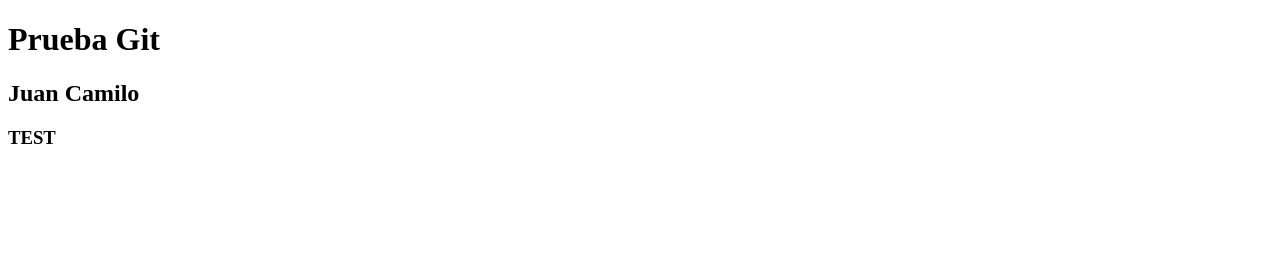
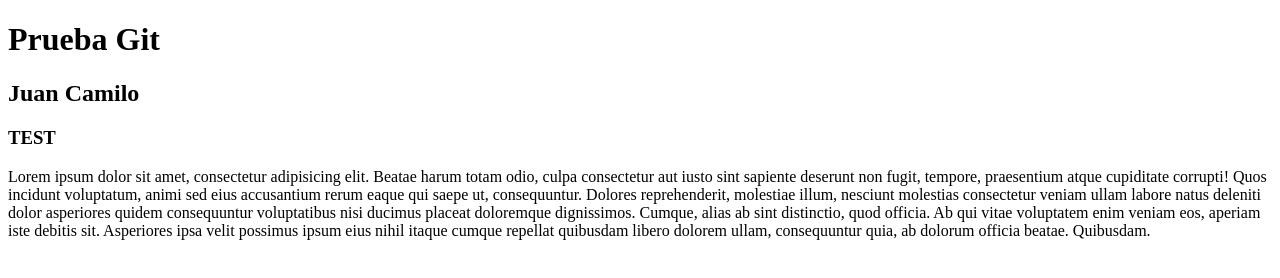
Before and after one commit to juancamiloSD/pruebaGIT, a plain HTML site: page index.html in a window 1280 px wide. Drawn offline with Linux system fonts and the light colour scheme.

Commit message:
Agregamos Parrafo

```diff
--- a/index.html
+++ b/index.html
@@ -8,5 +8,6 @@
 	<h1>Prueba Git</h1>
 	<h2>Juan Camilo</h2>
 	<h3>TEST</h3>
+	<p>Lorem ipsum dolor sit amet, consectetur adipisicing elit. Beatae harum totam odio, culpa consectetur aut iusto sint sapiente deserunt non fugit, tempore, praesentium atque cupiditate corrupti! Quos incidunt voluptatum, animi sed eius accusantium rerum eaque qui saepe ut, consequuntur. Dolores reprehenderit, molestiae illum, nesciunt molestias consectetur veniam ullam labore natus deleniti dolor asperiores quidem consequuntur voluptatibus nisi ducimus placeat doloremque dignissimos. Cumque, alias ab sint distinctio, quod officia. Ab qui vitae voluptatem enim veniam eos, aperiam iste debitis sit. Asperiores ipsa velit possimus ipsum eius nihil itaque cumque repellat quibusdam libero dolorem ullam, consequuntur quia, ab dolorum officia beatae. Quibusdam.</p>
 </body>
 </html>
```
